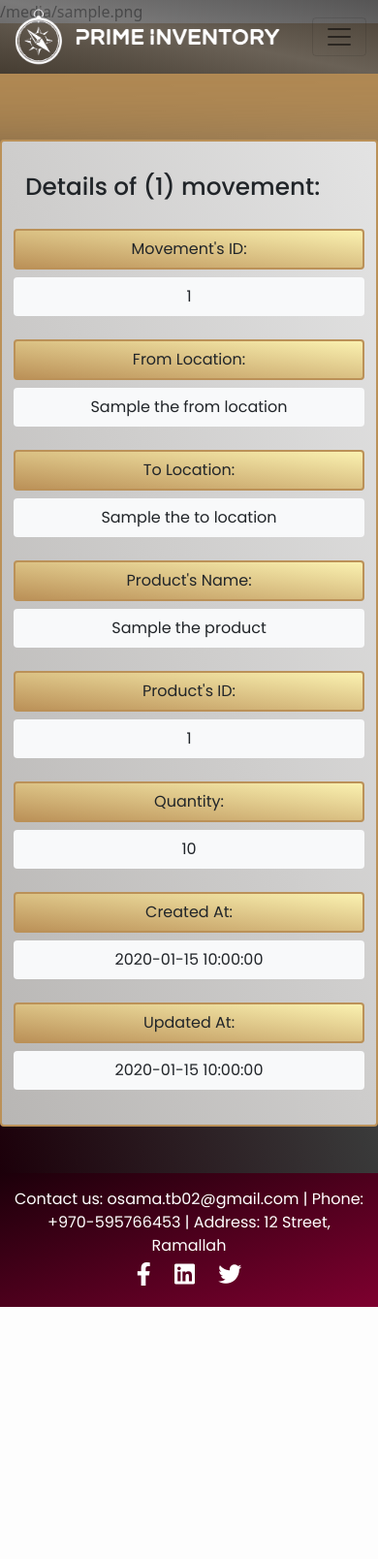
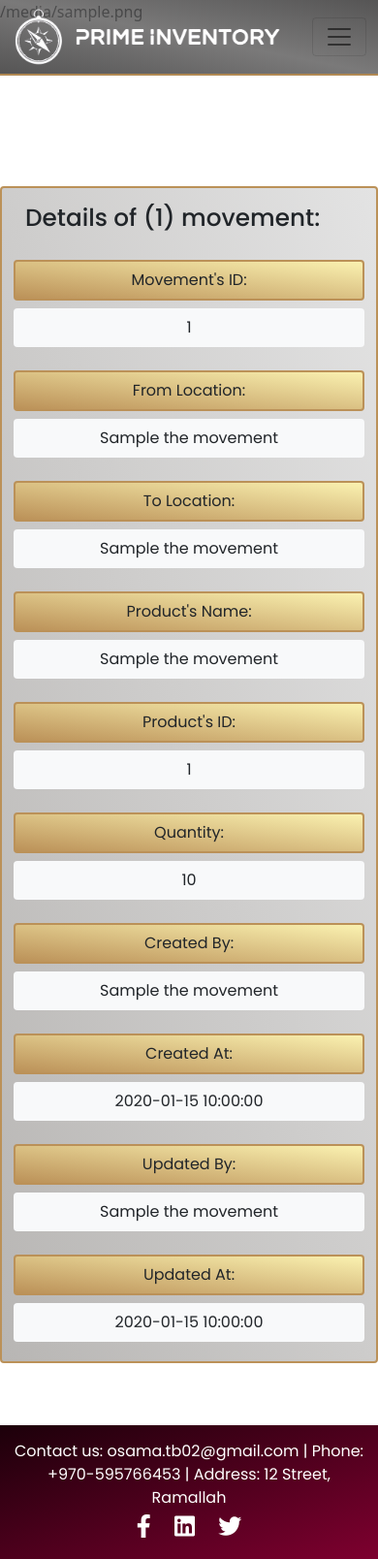
Before and after one commit to OsamaTbaileh/PrimeInventory, a Flask app: template templates/movements/view_movement.html in a window 390 px wide. Shown: the whole page at 97% size. Before the commit the page ends 1348 px from the top, so only its background shows below. Run offline with Flask 3, Linux system fonts and the light colour scheme; the template is opened without the code that fills it: most values are stand-ins (such as "Sample title", 1, 10 or a date in 2020).

Commit message:
refactor: add creation & updation users

```diff
--- a/templates/movements/view_movement.html
+++ b/templates/movements/view_movement.html
@@ -1,34 +1,35 @@
 {% include 'general/header.html' %}
 
-<div class="general-body min-vh-100">
-    <div class="container col-lg-7 px-4 py-3 mx-auto mb-5 form-style rounded form-body">
-      <h2 class="py-3">Details of ({{the_movement[0].movement_id}}) movement:</h2>
+
+<div class="mx-0 px-0 mw-100 my-5 pb-3 d-flex justify-content-center">
+  <div class="container col-lg-7 px-4 form-style rounded form-body">
+    <h2 class="py-3">Details of ({{ the_movement.movement_id }}) movement:</h2>
 
     <div class="form-group row mb-3 justify-content-center">
       <label class="col-sm-2 col-form-label text-center golden-form-label rounded my-1 nowrap-text min-width-div">Movement's ID:</label>
       <p class="col-sm-5 form-input-style text-center bg-light rounded my-1 py-2 mx-3 ">
-          {{the_movement[0].movement_id}}
+        {{ the_movement.movement_id }}
       </p>
     </div>
 
     <div class="form-group row mb-3 justify-content-center">
       <label class="col-sm-2 col-form-label text-center golden-form-label rounded my-1 nowrap-text min-width-div">From Location:</label>
       <p class="col-sm-5 form-input-style text-center bg-light rounded my-1 py-2 mx-3 ">
-          {{the_from_location[0].name}}
+        {{ the_movement.from_location_name }}
       </p>
     </div>
 
     <div class="form-group row mb-3 justify-content-center">
       <label class="col-sm-2 col-form-label text-center golden-form-label rounded my-1 nowrap-text min-width-div">To Location:</label>
       <p class="col-sm-5 form-input-style text-center bg-light rounded my-1 py-2 mx-3 ">
-          {{the_to_location[0].name}}
+        {{ the_movement.to_location_name }}
       </p>
     </div>
 
     <div class="form-group row mb-3 justify-content-center">
       <label class="col-sm-2 col-form-label text-center golden-form-label rounded my-1 nowrap-text min-width-div">Product's Name:</label>
       <p class="col-sm-5 form-input-style text-center bg-light rounded my-1 py-2 mx-3 ">
-          {{the_product[0].name}}
+        {{ the_movement.product_name }}
       </p>
     </div>
 
@@ -36,31 +37,46 @@
     <div class="form-group row mb-3 justify-content-center">
       <label class="col-sm-2 col-form-label text-center golden-form-label rounded my-1 nowrap-text min-width-div">Product's ID:</label>
       <p class="col-sm-5 form-input-style text-center bg-light rounded my-1 py-2 mx-3 ">
-          {{the_product[0].product_id}}
+        {{ the_movement.product_id }}
       </p>
     </div>
 
     <div class="form-group row mb-3 justify-content-center">
       <label class="col-sm-2 col-form-label text-center golden-form-label rounded my-1 nowrap-text min-width-div">Quantity:</label>
       <p class="col-sm-5 form-input-style text-center bg-light rounded my-1 py-2 mx-3 ">
-            {{the_movement[0].quantity}}
+          {{ the_movement.quantity }}
+      </p>
+    </div>
+
+    <div class="form-group row mb-3 justify-content-center">
+      <label class="col-sm-2 col-form-label text-center golden-form-label rounded my-1 nowrap-text min-width-div">Created By:</label>
+      <p class="col-sm-5 form-input-style text-center bg-light rounded my-1 py-2 mx-3 ">
+          {{ the_movement.creator_full_name }}
       </p>
     </div>
 
     <div class="form-group row mb-3 justify-content-center">
       <label class="col-sm-2 col-form-label text-center golden-form-label rounded my-1 nowrap-text min-width-div">Created At:</label>
       <p class="col-sm-5 form-input-style text-center bg-light rounded my-1 py-2 mx-3 ">
-            {{the_movement[0].created_at}}
+          {{ the_movement.created_at }}
+      </p>
+    </div>
+
+    <div class="form-group row mb-3 justify-content-center">
+      <label class="col-sm-2 col-form-label text-center golden-form-label rounded my-1 nowrap-text min-width-div">Updated By:</label>
+      <p class="col-sm-5 form-input-style text-center bg-light rounded my-1 py-2 mx-3 ">
+          {{ the_movement.updater_full_name }}
       </p>
     </div>
 
     <div class="form-group row mb-3 justify-content-center">
       <label class="col-sm-2 col-form-label text-center golden-form-label rounded my-1 nowrap-text min-width-div">Updated At:</label>
       <p class="col-sm-5 form-input-style text-center bg-light rounded my-1 py-2 mx-3 ">
-            {{the_movement[0].updated_at}}
+          {{ the_movement.updated_at }}
       </p>
     </div>
   </div>
 </div>
 
+
 {%include 'general/footer.html'%}
```
Lines whose indentation alone changed are shown as unchanged.
